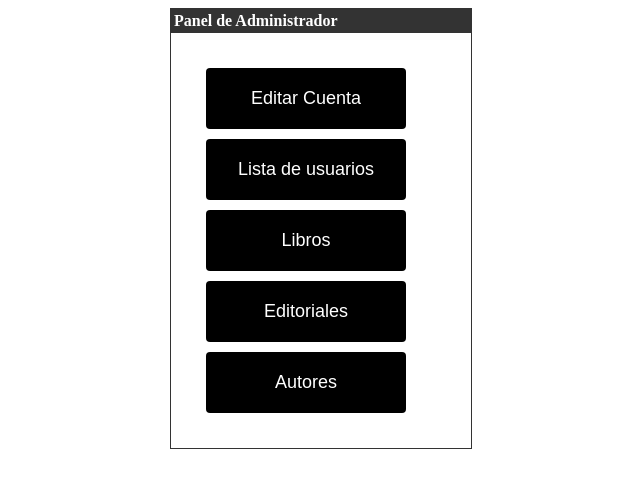
After one commit to mmartinasir/proyecto_final_manuel_martin_gimeno, a PHP site: page /adminpanel.php in a window 1280 px wide. The commit adds this page. Shown: the top 488 px of the page, without its empty margins (319-959 px from the left). Run offline with PHP 8.4, Linux system fonts and the light colour scheme.

Commit message:
Añadidos los paneles de admin y usuario, con una hoja de estilos. Editada la pagina de registro para que inserte las contraseñas en md5.

```diff
--- /dev/null
+++ b/php/adminpanel.php
@@ -0,0 +1,37 @@
+<!DOCTYPE html>
+<html>
+  <head>
+    <link rel="stylesheet" href="style.css">
+    <meta charset="utf-8">
+    <title>Panel de Usuario</title>
+  </head>
+  <body>
+    <div align = "center">
+       <div style = "width:300px; border: solid 1px #333333; " align = "left">
+          <div style = "background-color:#333333; color:#FFFFFF; padding:3px;"><b>Panel de Administrador</b></div>
+
+          <div style = "margin:30px">
+
+            <div>
+              <button class="button" style="vertical-align:middle"><span>Editar Cuenta</span></button>
+            </div>
+            <div class="">
+              <button class="button" style="vertical-align:middle"><span>Lista de usuarios</span></button>
+            </div>
+            <div class="">
+              <button class="button" style="vertical-align:middle"><span>Libros</span></button>
+            </div>
+            <div class="">
+              <button class="button" style="vertical-align:middle"><span>Editoriales</span></button>
+            </div>
+            <div class="">
+              <button class="button" style="vertical-align:middle"><span>Autores</span></button>
+            </div>
+
+          </div>
+
+       </div>
+
+    </div>
+  </body>
+</html>
--- a/php/login.php
+++ b/php/login.php
@@ -27,7 +27,7 @@
           //MAKING A SELECT QUERY
           //Password coded with md5 at the database. Look for better options
           $consulta="select * from usuarios where
-          usuario='".$_POST["user"]."' and passwd=md5('".$_POST["password"]."');";
+          usuario='".$_POST["user"]."' and password=md5('".$_POST["password"]."');";
 
           //Test if the query was correct
           //SQL Injection Possible
@@ -42,7 +42,7 @@
                 $_SESSION["usu"]=$_POST["user"];
                 $_SESSION["language"]="es";
 
-                header("Location: index.php");
+                header("Location: userpanel.php");
               }
 
           } else {
--- a/php/register.php
+++ b/php/register.php
@@ -68,12 +68,15 @@
     }
 
     $usuario=$_POST['user'];
-    $consulta= "INSERT INTO usuarios (Usuario, Nombre, Email, Telefono, password, rol) VALUES('$usuario','".$_POST['nombre']."','".$_POST['email']."','".$_POST['phone']."','".$_POST['password']."','".'cliente'."')";
+    $pass=md5($_POST['password']);
+    $consulta= "INSERT INTO usuarios (Usuario, Nombre, Email, Telefono, password, rol)
+    VALUES('$usuario','".$_POST['nombre']."','".$_POST['email']."','".$_POST['phone']."','".$pass."','".'cliente'."')";
 
     $result = $connection->query($consulta);
 
     if (!$result) {
       echo "Error en la consulta. Contacte con un administrador.";
+      var_dump($consulta);
    } else {
        echo "Usuario creado con exito.";
    }
--- /dev/null
+++ b/php/style.css
@@ -0,0 +1,39 @@
+.button {
+  display: inline-block;
+  border-radius: 4px;
+  background-color: black;
+  border: none;
+  color: #FFFFFF;
+  text-align: center;
+  font-size: 18px;
+  padding: 20px;
+  width: 200px;
+  transition: all 0.5s;
+  cursor: pointer;
+  margin: 5px;
+}
+
+.button span {
+  cursor: pointer;
+  display: inline-block;
+  position: relative;
+  transition: 0.5s;
+}
+
+.button span:after {
+  content: '\00bb';
+  position: absolute;
+  opacity: 0;
+  top: 0;
+  right: -20px;
+  transition: 0.5s;
+}
+
+.button:hover span {
+  padding-right: 25px;
+}
+
+.button:hover span:after {
+  opacity: 1;
+  right: 0;
+}
```
Also changed, not shown: php/userpanel.php (added, +40 -0 lines).
